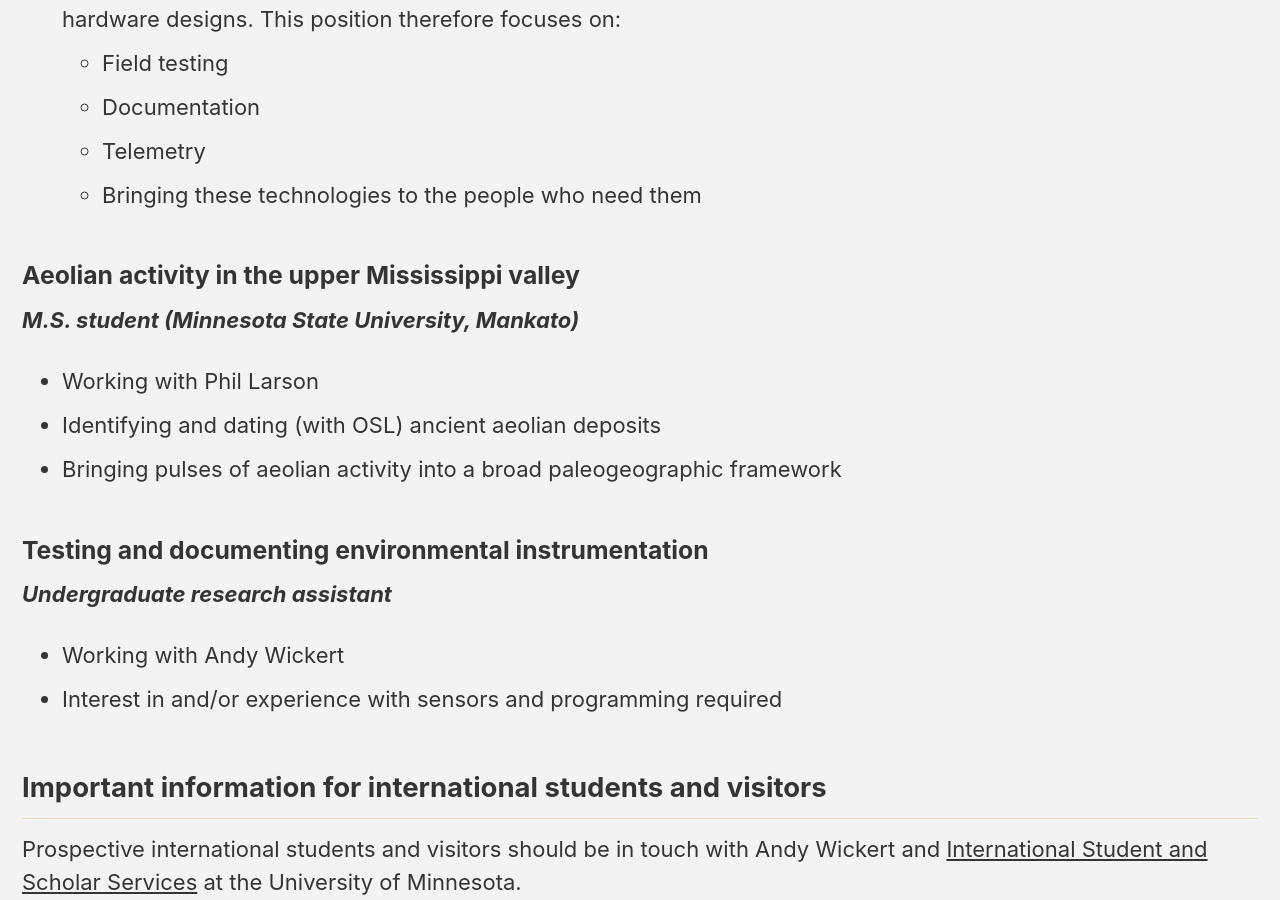
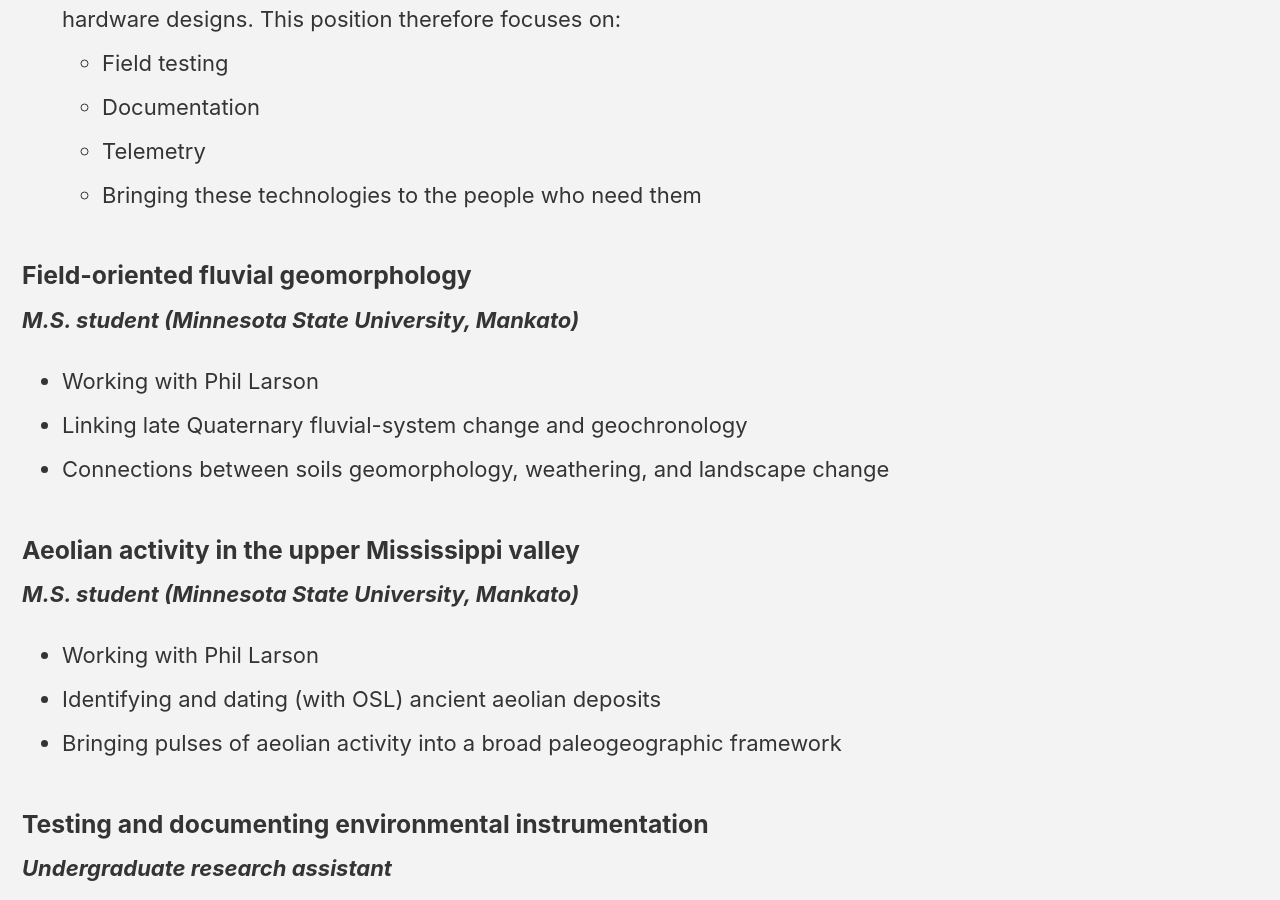
Before and after one commit to MNiMORPH/MNiMORPH.github.io, a Jekyll site: the page built from _pages/prospective.md, in a window 1280 px wide and 900 px high, scrolled down 1882 px. Built offline with Jekyll 4.4.1, drawn with Linux system fonts in a browser that asks for light colours; cached includes are drawn as plain includes; nearby versions of some CDN libraries; some of the changed text lies outside the part shown.

Commit message:
Fluvhead at MSU Mankato

```diff
--- a/_pages/prospective.md
+++ b/_pages/prospective.md
@@ -48,6 +48,14 @@
   * Documentation
   * Telemetry
   * Bringing these technologies to the people who need them
+
+### Field-oriented fluvial geomorphology
+
+***M.S. student (Minnesota State University, Mankato)***
+
+* Working with Phil Larson
+* Linking late Quaternary fluvial-system change and geochronology
+* Connections between soils geomorphology, weathering, and landscape change
 
 ### Aeolian activity in the upper Mississippi valley
 
```
Also changed, not shown: other parts of _pages/prospective.md (+1 -1 lines).
